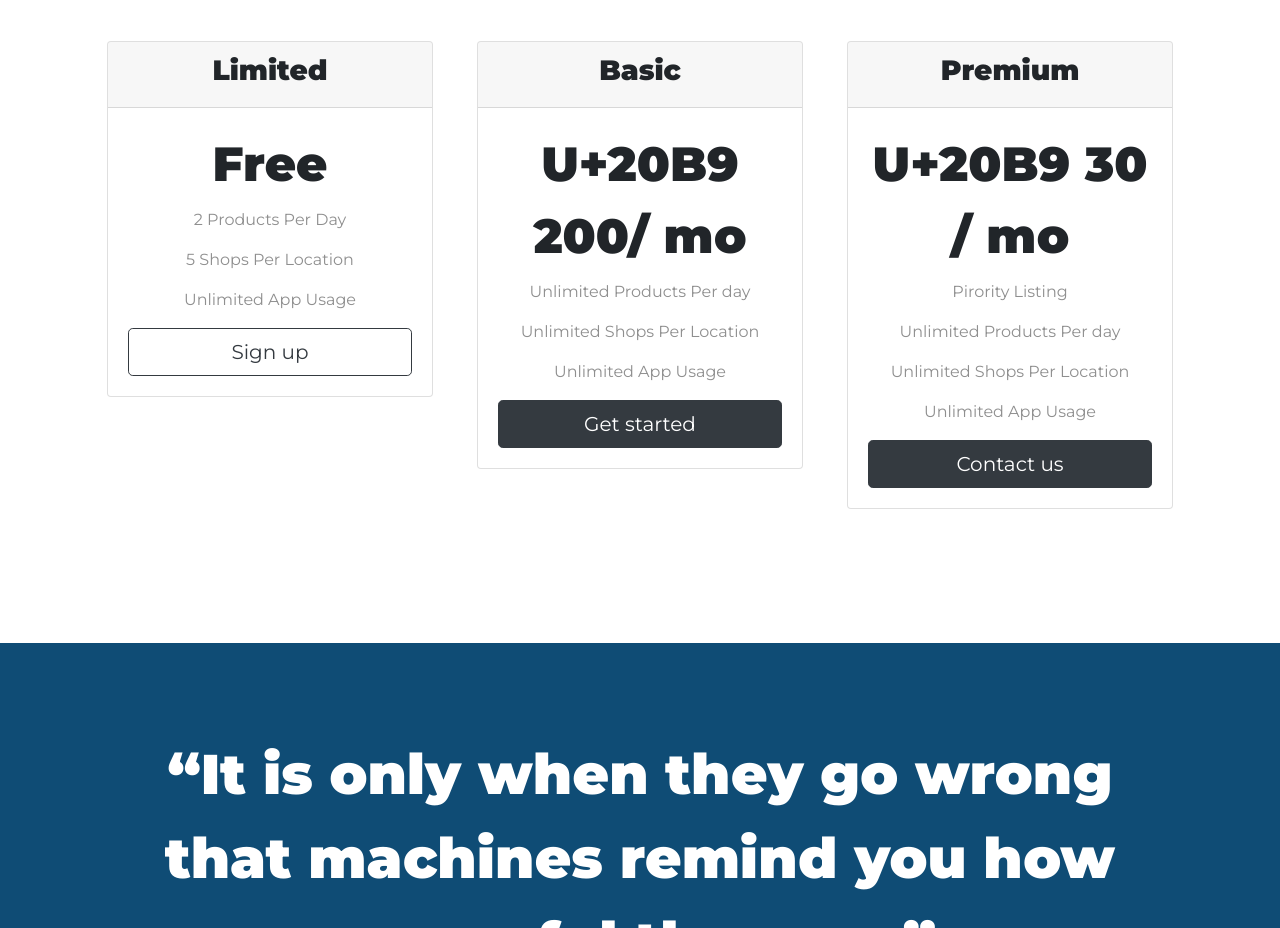
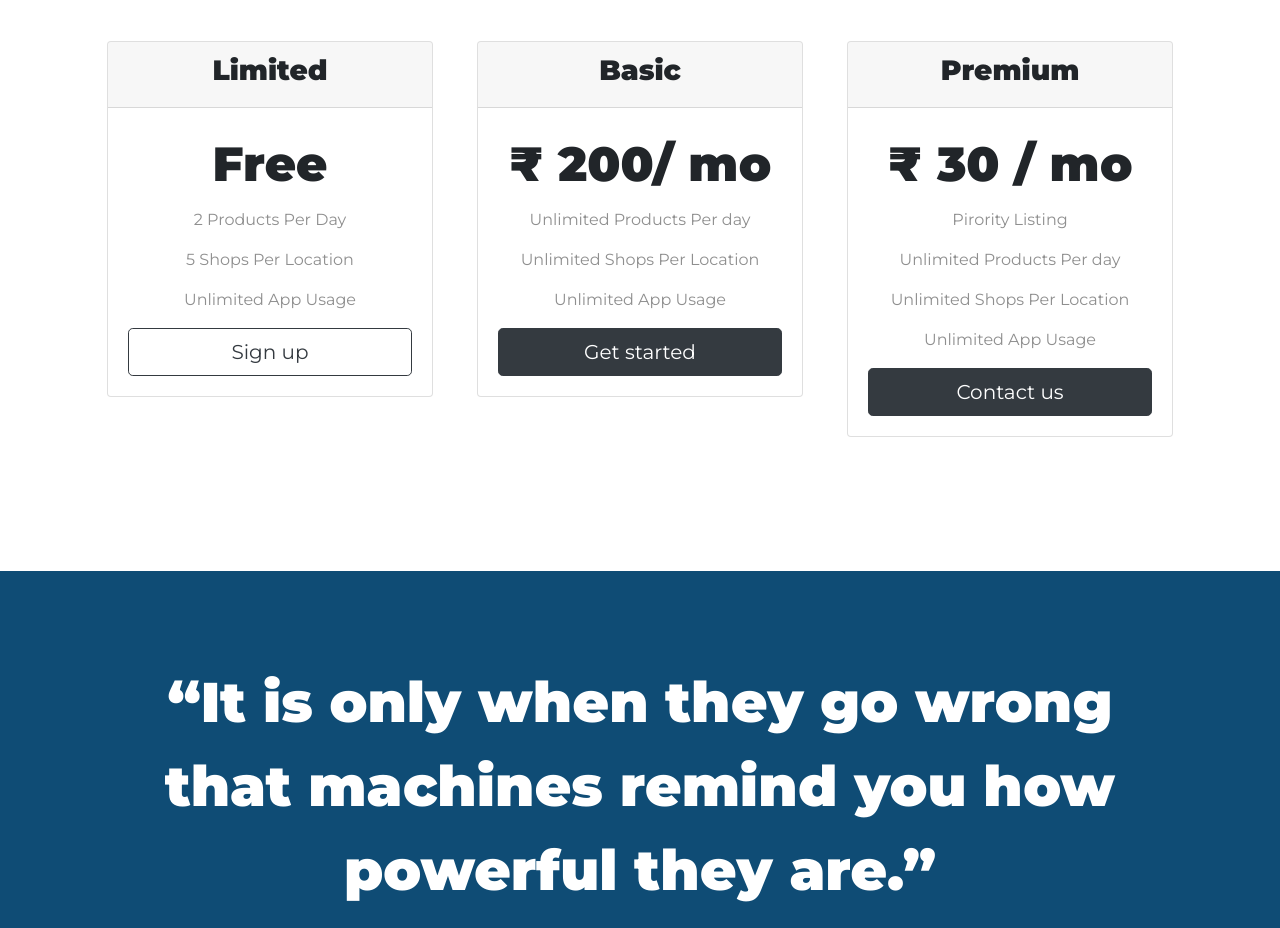
Before and after one commit to Ayush0901/TechDr., a plain HTML site: page index.html in a window 1280 px wide. Shown: the part 2200-3128 px from the top of the page. Drawn offline with nearby package versions, Linux system fonts and the light colour scheme.

Commit message:
Paste rupee code

```diff
--- a/index.html
+++ b/index.html
@@ -168,7 +168,7 @@
             <h3>Basic</h3>
           </div>
           <div class="card-body">
-            <h2 class="price-text">U+20B9 200/ mo</h2>
+            <h2 class="price-text">&#8377; 200/ mo</h2>
             <p>Unlimited Products Per day</p>
             <p>Unlimited Shops Per Location</p>
             <p>Unlimited App Usage</p>
@@ -182,7 +182,7 @@
             <h3>Premium</h3>
           </div>
           <div class="card-body">
-            <h2 class="price-text">U+20B9 30 / mo</h2>
+            <h2 class="price-text">&#8377; 30 / mo</h2>
             <p>Pirority Listing</p>
             <p>Unlimited Products Per day</p>
             <p>Unlimited Shops Per Location</p>
```
